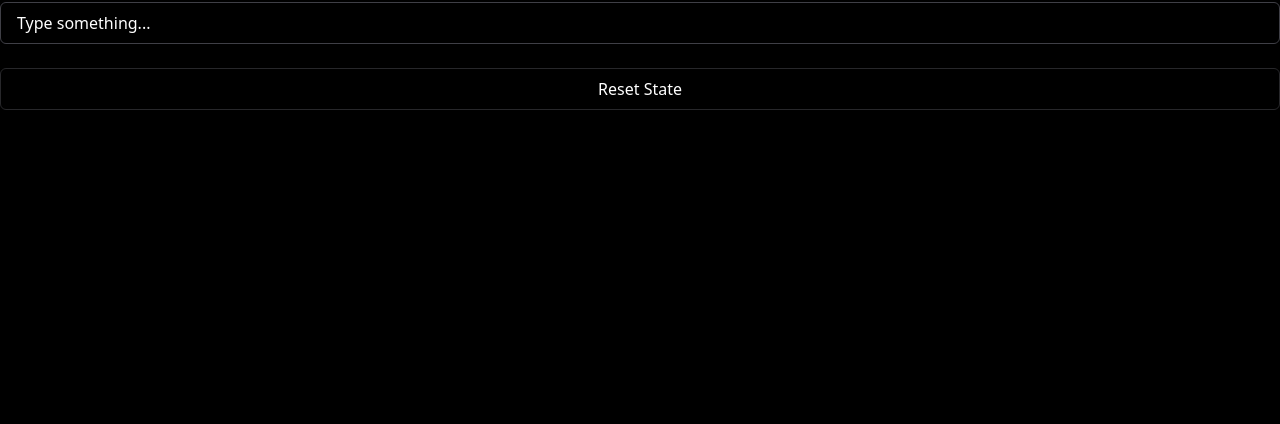
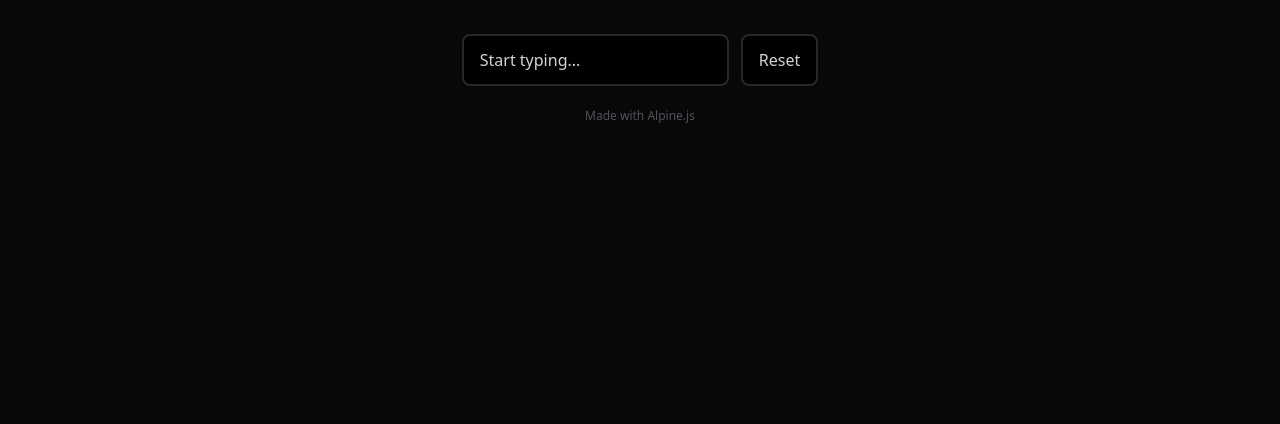
Before and after one commit to jakemackie/alpine-demo, a website built with Vite: page src/index.html in a window 1280 px wide. Shown: the part 376-800 px from the top of the page. Built offline with nearby package versions, Linux system fonts and the light colour scheme.

Commit message:
Final mock UI

```diff
--- a/src/index.html
+++ b/src/index.html
@@ -6,45 +6,47 @@
     <link rel="stylesheet" href="./assets/global.css">
     <title>Alpine.js with Vite</title>
 </head>
-<body class="bg-black text-white">
+<body class="bg-[#080808] text-zinc-300">
     <div
-        x-data="{ message: 'Type something...' }"
+        x-data="{ message: 'Start typing...' }"
         class="
-        container mx-auto min-h-screen flex flex-col
-        gap-6 items-center justify-center
+        container min-h-screen mx-auto flex flex-col items-center
+        justify-center gap-6 overflow-hidden
         "
     >
-        <!-- Text -->
+        <!-- Heading -->
         <h1
             x-text="message"
-            class="text-4xl font-bold"
+            class="text-4xl font-bold my-6"
         ></h1>
 
+        <!-- Input and Button -->
+        <div class="flex gap-4">
             <!-- Input -->
             <input
                 x-model="message"
                 type="text"
                 class="
-            w-full px-4 py-2 bg-black border
-            border-zinc-700 rounded-md
-            hover:border-blue-700 outline-none
-            focus:border-blue-500 transition-colors
-            duration-300 ease-in-out
+                w-fit px-4 py-3 outline outline-2 outline-zinc-800 rounded-md
+                bg-black hover:text-zinc-200 focus:text-zinc-200 focus:outline-zinc-600
+                transition-colors duration-300 ease-in-out
                 "
-        >
+            />
 
             <!-- Button -->
             <button
-            x-on:click="message = 'Type something...'"
+                x-on:click="message = 'Start typing...'"
+                x-text="'Reset'"
                 class="
-            w-full px-4 py-2 border border-zinc-800
-            rounded-md hover:text-red-400
-            focus:border-red-400 transition-colors
-            duration-300 ease-in-out
+                w-fit px-4 py-3 outline outline-2 outline-zinc-800 rounded-md
+                bg-black hover:text-red-400 font-medium focus:text-red-400
+                focus:outline-red-400 transition-colors duration-300 ease-in-out
                 "
-        >
-            Reset State
-        </button>
+            />
+        </div>
+
+        <!-- Footer text -->
+        <p class="text-xs text-zinc-600">Made with Alpine.js</p>
     </div>
 
     <script type="module" src="./assets/main.js"></script>
```
Lines whose indentation alone changed are shown as unchanged.
